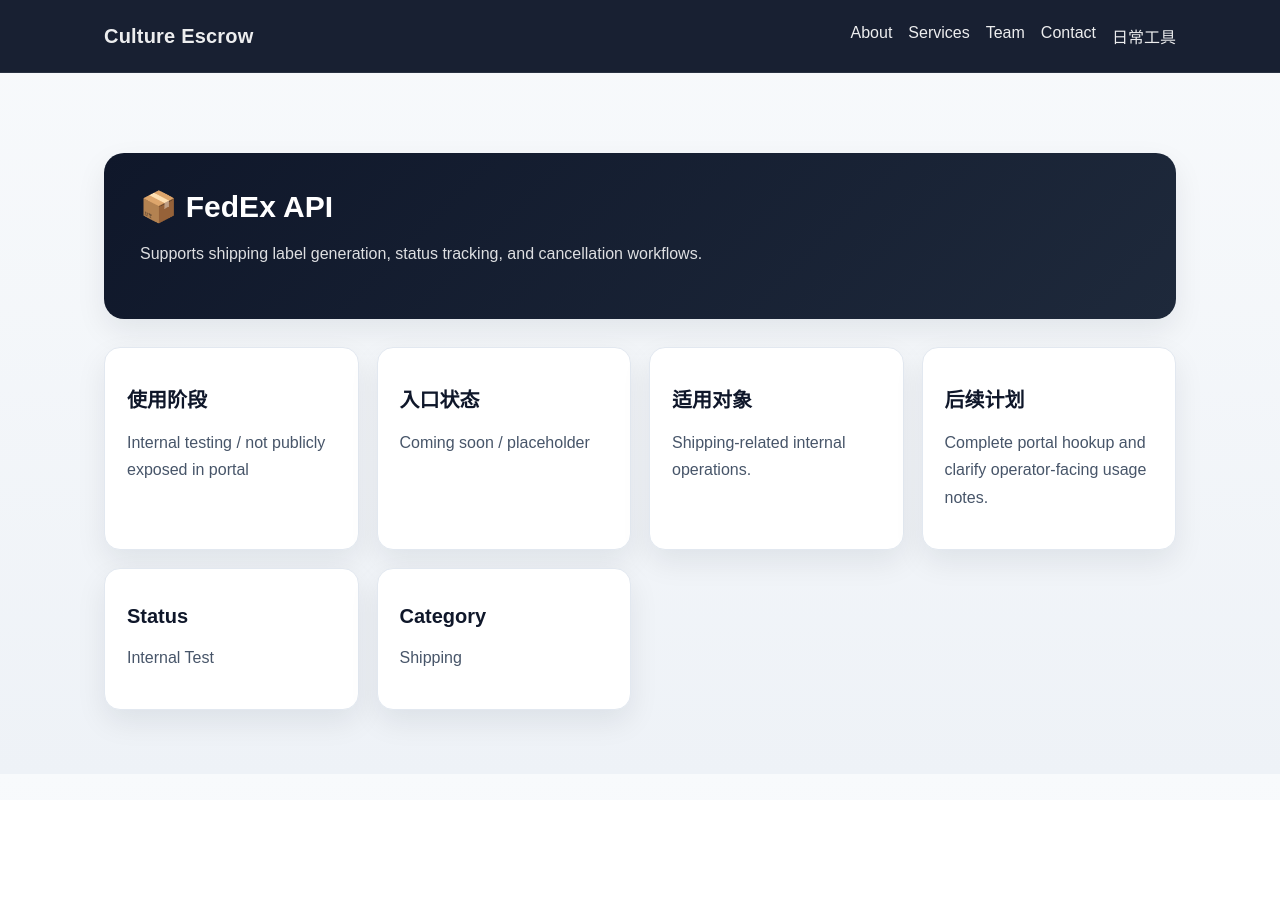
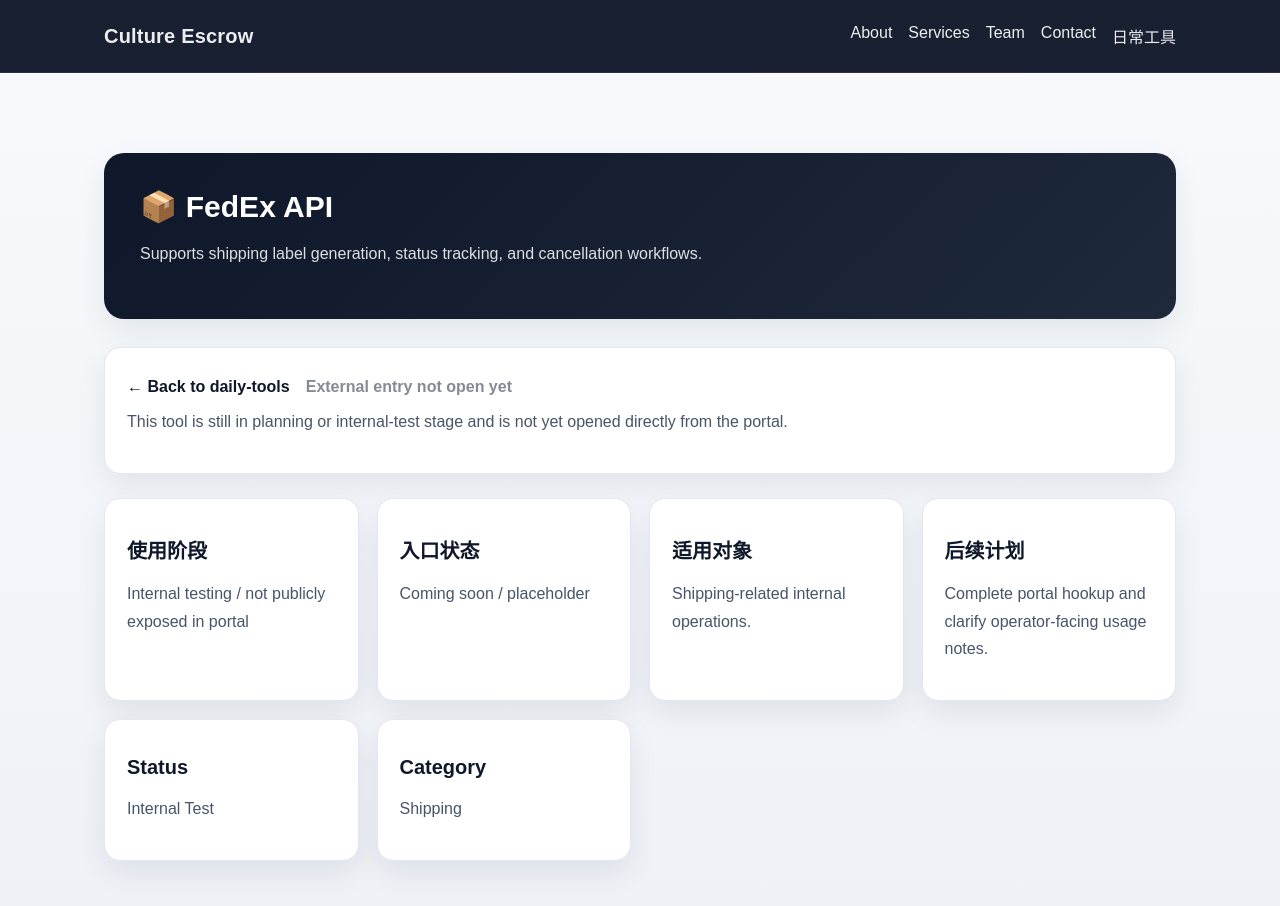
Before and after one commit to yudonghu/culture-escrow-site, a Next.js app: page /tools/fedex-api in a window 1280 px wide. Shown: the top 906 px of the page. Before the commit the page ends 800 px from the top, so only its background shows below. Built offline with nearby package versions, Linux system fonts and the light colour scheme.

Commit message:
feat: PR16 add navigation actions for tool detail pages

```diff
--- a/app/tools/[slug]/page.tsx
+++ b/app/tools/[slug]/page.tsx
@@ -1,3 +1,4 @@
+import Link from 'next/link'
 import { notFound } from 'next/navigation'
 import { tools } from '@/data/tools'
 
@@ -7,11 +8,29 @@
 
   if (!tool) return notFound()
 
+  const openable = tool.availability === 'open'
+
   return (
     <section className="hero">
       <div className="hero-panel">
         <h1 className="section-title">{tool.icon} {tool.name}</h1>
         <p>{tool.summary ?? tool.desc}</p>
+      </div>
+
+      <div className="card" style={{ marginBottom: 24 }}>
+        <div style={{ display: 'flex', gap: 16, flexWrap: 'wrap', alignItems: 'center' }}>
+          <Link className="cta-link" href="/daily-tools">← Back to daily-tools</Link>
+          {openable ? (
+            <a className="cta-link" href={tool.href}>Open external tool →</a>
+          ) : (
+            <span className="cta-link" style={{ opacity: 0.5 }}>External entry not open yet</span>
+          )}
+        </div>
+        <p style={{ marginTop: 12 }}>
+          {openable
+            ? 'This tool currently has an active external entry from the portal.'
+            : 'This tool is still in planning or internal-test stage and is not yet opened directly from the portal.'}
+        </p>
       </div>
 
       <div className="card-grid">
@@ -21,7 +40,7 @@
         </div>
         <div className="card">
           <h2>入口状态</h2>
-          <p>{tool.availability === 'open' ? 'Open from portal' : 'Coming soon / placeholder'}</p>
+          <p>{openable ? 'Open from portal' : 'Coming soon / placeholder'}</p>
         </div>
         <div className="card">
           <h2>适用对象</h2>
```
Also changed, not shown: 1 other file (tests, documents, lock files or other folders).
